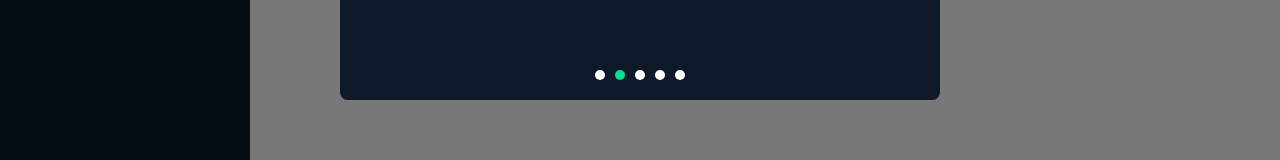
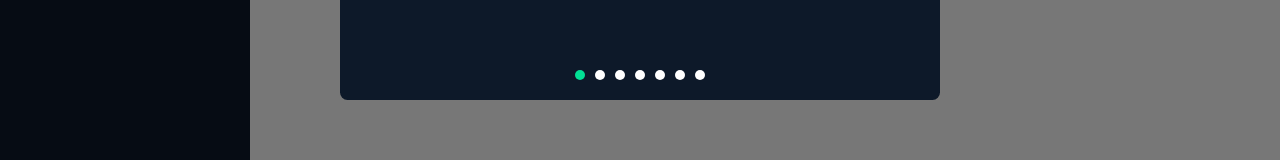
Before and after one commit to KarimElghamry/GraphAV, a React (Create React App) app: page / in a window 1280 px wide. Shown: the part 550-710 px from the top of the page. Built offline with nearby package versions, Linux system fonts and the light colour scheme.

Commit message:
add: onCircleSelect prop to CircleIndicators

```diff
--- a/src/components/Tutorial/Carousel/Carousel.tsx
+++ b/src/components/Tutorial/Carousel/Carousel.tsx
@@ -12,6 +12,10 @@ interface Props {
 const Carousel: React.FC<Props> = (props: Props): ReactElement => {
   const [currentSelection, setCurrentSelection] = useState<number>(0);
 
+  const onCircleSelect = (index: number) => {
+    setCurrentSelection(index);
+  };
+
   return (
     <Container>
       <Column width="100px">
@@ -22,7 +26,11 @@ const Carousel: React.FC<Props> = (props: Props): ReactElement => {
           EMINEM
         </Row>
         <Row justifyContent="center" style={{height: '10%', width: '100%'}}>
-          <CircleIndicators circlesCount={5} selected={1}></CircleIndicators>
+          <CircleIndicators
+            circlesCount={7}
+            selected={currentSelection}
+            onCircleSelect={onCircleSelect}
+          ></CircleIndicators>
         </Row>
       </Column>
       <Column width="100px">
--- a/src/components/Tutorial/Carousel/CircleIndicators/CircleIndicators.tsx
+++ b/src/components/Tutorial/Carousel/CircleIndicators/CircleIndicators.tsx
@@ -4,15 +4,19 @@ import Circle from './Circle';
 interface Props {
   circlesCount: number;
   selected: number;
+  onCircleSelect: (index: number) => void;
 }
 
 const CircleIndicators: React.FC<Props> = (props: Props): ReactElement => {
   return (
     <React.Fragment>
       {[...Array(props.circlesCount)].map((_, index: number) => {
-        console.log('eminem');
         return (
-          <Circle key={index} isSelected={index === props.selected}></Circle>
+          <Circle
+            key={index}
+            isSelected={index === props.selected}
+            onClick={() => props.onCircleSelect(index)}
+          ></Circle>
         );
       })}
     </React.Fragment>
```
